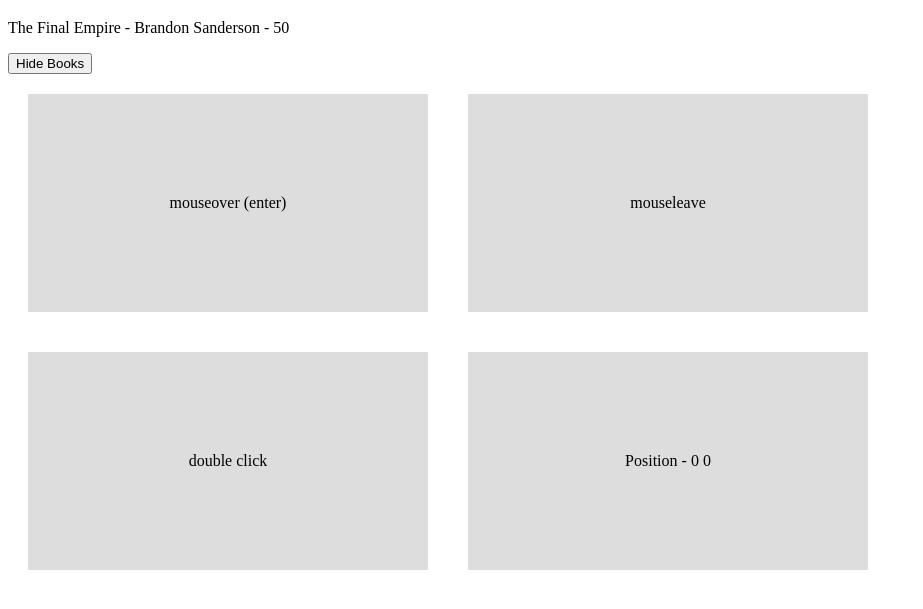
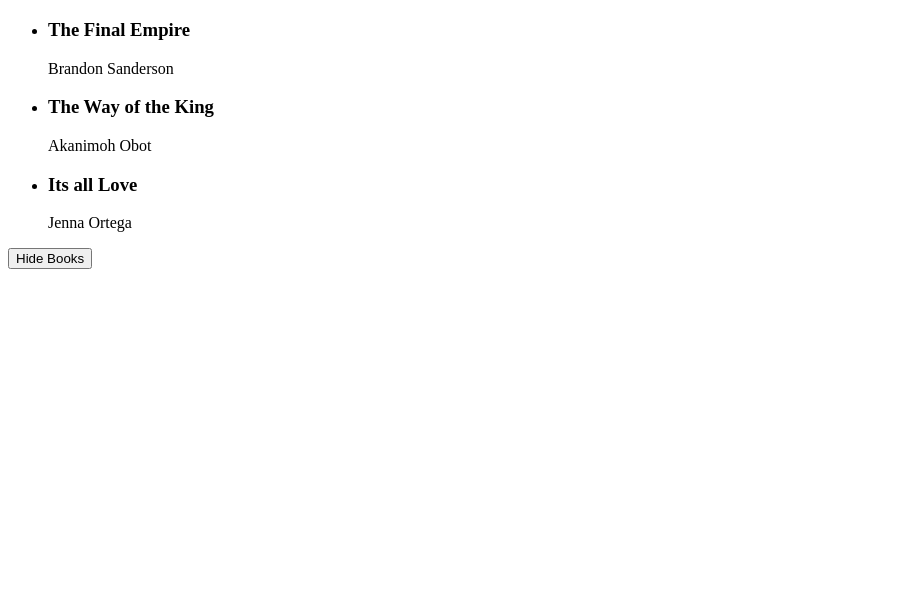
Before and after one commit to 5Akan/VUE-JS, a plain HTML site: page index.html in a window 1280 px wide. Shown: the part 61-670 px from the top of the page, without its empty margins (0-923 px from the left). Drawn offline with nearby package versions, Linux system fonts and the light colour scheme.

Commit message:
Outputting Lists/Arrays using v-for

```diff
--- a/app.js
+++ b/app.js
@@ -10,12 +10,17 @@ const app = Vue.createApp(//Creates app
      */
     data(){//The function
         return{//returns an object
-            title:'The Final Empire',
-            author:'Brandon Sanderson',
-            age:50,
             showBooks:true,
-            x:0,
-            y:0
+            books:[
+                {title:'The Final Empire',author:'Brandon Sanderson'},
+                {title:'The Way of the King',author:'Akanimoh Obot'},
+                {title:'Its all Love',author:'Jenna Ortega'}
+            ]
+            // title:'The Final Empire',
+            // author:'Brandon Sanderson',
+            // age:50,
+            // x:0,
+            // y:0
         }
     },
  methods:{//Here we can work on what the variables(properties) above can do
--- a/index.html
+++ b/index.html
@@ -21,9 +21,14 @@
     <h1>Hello, Vue ♫</h1>
     <div id="app">
         <div v-if = "showBooks"><!--Conditional Rendering-->
-            <p>{{ title}} - {{author}} - {{age}}
-                <!--Above is how variables are called from Vue-->
-            </p>
+            <ul>
+                  <!--Outputing List Using v-for  -->
+                <li v-for = "book in books"> <!--for each item in the books array -->
+                    <h3>{{book.title}}</h3>
+                    <p>{{book.author}}</p>
+                </li>  <!-- cycling through an array -->
+
+            </ul>
         </div>
       <button @click = "toggleShowBooks">
           <span v-if = "showBooks">Hide Books</span>
@@ -34,13 +39,13 @@
 
       </button>
 
-    <br>
+    <!-- <br> -->
     <!-- Mouse Events -->
-    <div class="box" @mouseover = "handleEvent($event, 5)">mouseover (enter)</div>
+    <!-- <div class="box" @mouseover = "handleEvent($event, 5)">mouseover (enter)</div>
     <div class="box" @mouseleave = "handleEvent">mouseleave</div>
     <div class="box" @dblclick = "handleEvent" >double click</div>
-    <div class="box" @mousemove = "handleMouseMove">Position - {{x}} {{y}}</div>
-    </br>
+    <div class="box" @mousemove = "handleMouseMove">Position - {{x}} {{y}}</div> -->
+    <!-- </br>  -->
 
     <!--
         <button v-on:click = "age++">
```
